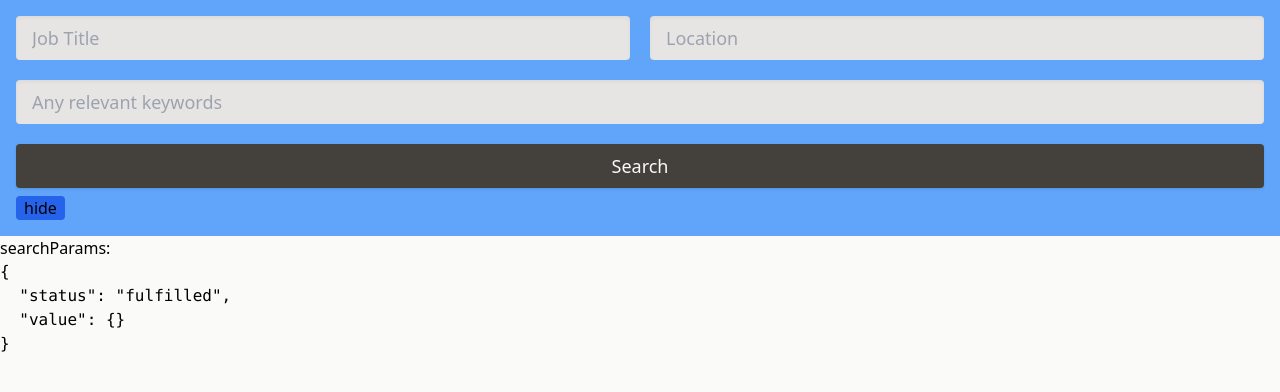
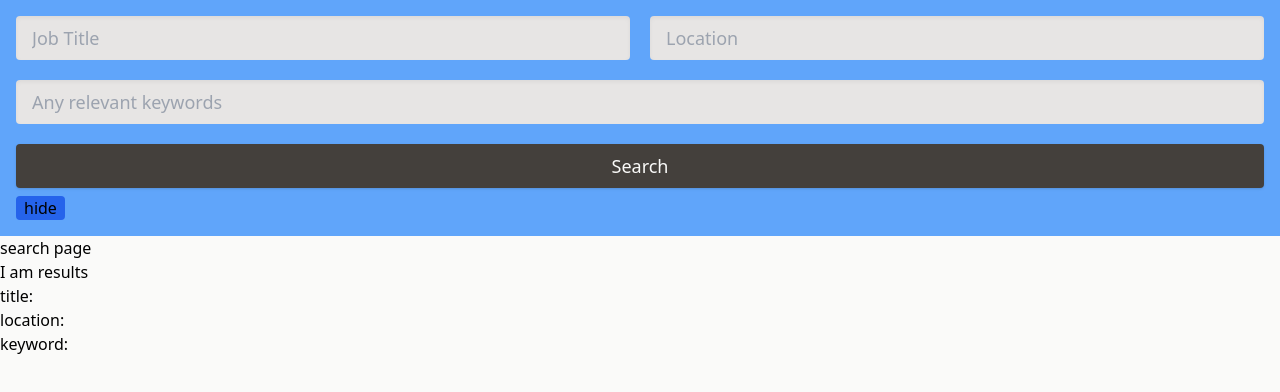
Before and after one commit to daniel-black/jobs, a Next.js app: page /search in a window 1280 px wide. Shown: the top 392 px of the page. Built offline with nearby package versions, Linux system fonts and the light colour scheme.

Commit message:
use client component for results

```diff
--- /dev/null
+++ b/app/search/Results.tsx
@@ -0,0 +1,22 @@
+'use client';
+
+import { useSearchParams } from 'next/navigation';
+
+const Results = () => {
+  const sp = useSearchParams();
+
+  const title = sp.has('PositionTitle') ? sp.get('PositionTitle') : null;
+  const location = sp.has('LocationName') ? sp.get('LocationName') : null;
+  const keyword = sp.has('Keyword') ? sp.get('Keyword') : null;
+
+  return (
+    <div>
+      I am results
+      <p>title: {title}</p>
+      <p>location: {location}</p>
+      <p>keyword: {keyword}</p>
+    </div>
+  )
+}
+
+export default Results;
--- a/app/search/page.tsx
+++ b/app/search/page.tsx
@@ -1,17 +1,10 @@
-// import SearchResults from "./SearchResults";
+import Results from "./Results";
 
-export default async function SearchPage({ searchParams }: {
-  searchParams?: {
-    PositionTitle?: string,
-    LocationName?: string,
-    Keyword?: string,
-  }
-}) {
+export default async function SearchPage() {
   return (
     <div>
-      <p>searchParams:</p>
-      {/* <SearchResults /> */}
-      <pre>{JSON.stringify(searchParams, null, 2)}</pre>
+      <p>search page</p>
+      <Results />
     </div>
   );
 }
```
